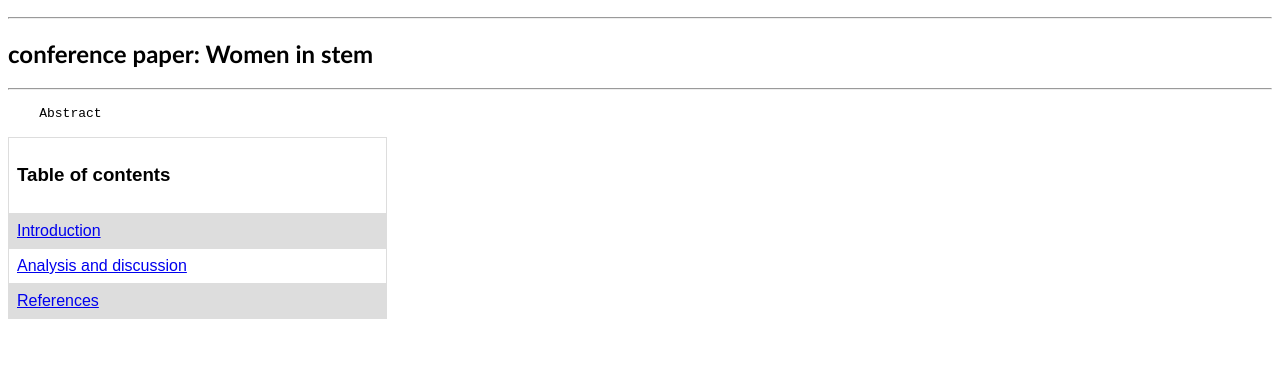
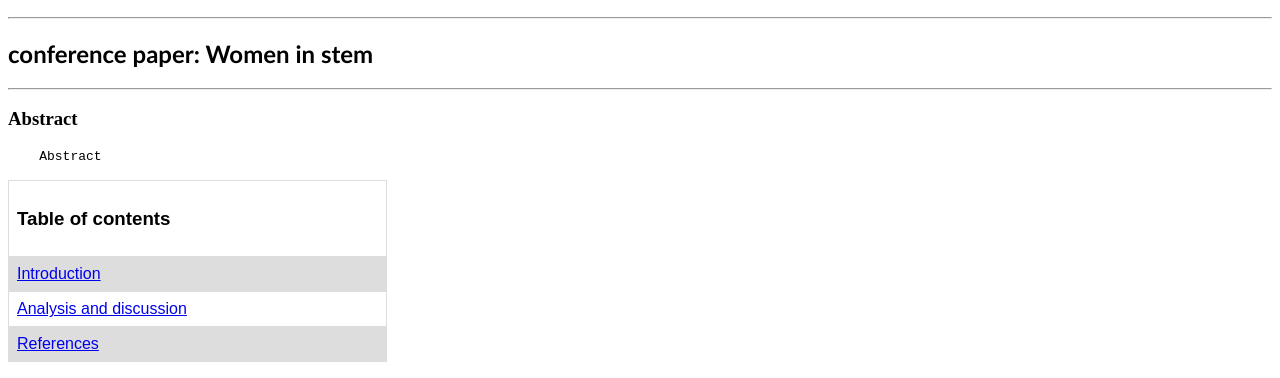
Before and after one commit to FEPSFY6875658/FY6875658, a plain HTML site: page index.html in a window 1280 px wide. Shown: the part 422-800 px from the top of the page. Drawn offline with Linux system fonts and the light colour scheme.

Commit message:
Update index.html

```diff
--- a/index.html
+++ b/index.html
@@ -46,7 +46,7 @@ p.ex1 {
 <style>
 .myslides {display:none ;}
 </style>
-
+<h3 id="Abstract">Abstract</h3>
 <p class="ex1">
 <pre>
     Abstract
```
